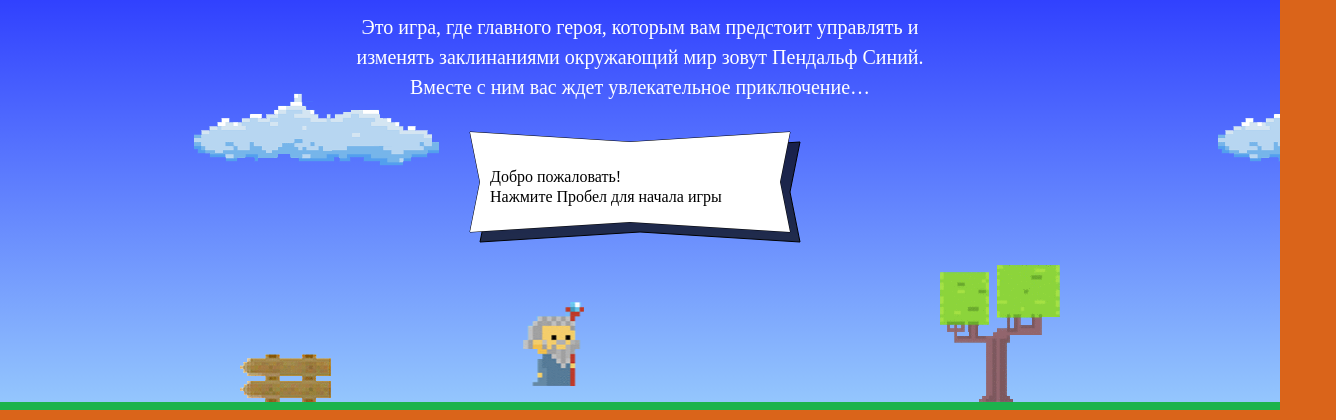
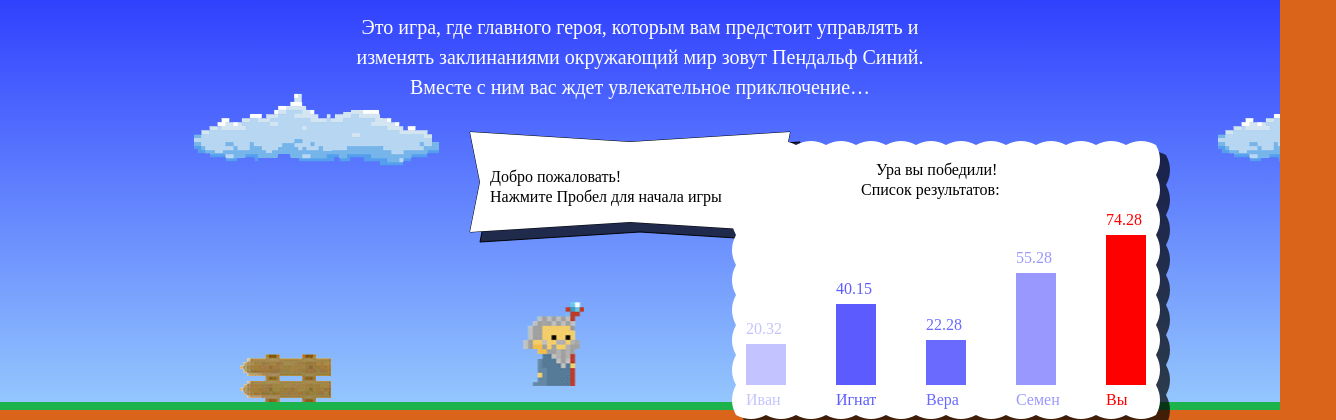
Before and after one commit to Ppilot/273683-code-and-magick, a website: page index.html in a window 1280 px wide. Shown: the part 197-617 px from the top of the page, 1336 px wide, since content can reach past the window. Drawn offline with Linux system fonts and the light colour scheme; a web font is replaced by a local one.

Commit message:
Сцентрировал окошко

```diff
--- a/css/main.css
+++ b/css/main.css
@@ -584,3 +584,9 @@ input[type=radio]:checked + .review-mark-label {
   font-size: 14px;
   color: #ffffff;
 }
+.canvasXY {
+  position: absolute;
+  top: 332px;
+  left: 636px;
+
+}
--- a/index.html
+++ b/index.html
@@ -32,7 +32,9 @@
   <p><a href="http://htmlacademy.ru" class="footer-link"><img src="img/htmlacademy-logo.png" alt="HTML Academy"
                                                               width="130">Сделано в HTML Academy</a>в 2017 году</p>
 </footer>
-
+<canvas class="canvasXY" width="700" height="500">Ваш браузер не поддерживает некоторые технологии, используемые на этом сайте</canvas>
+<script src="js/stat.js" type="application/javascript"></script>
+<script src="js/renderStatistics.js" type="application/javascript"></script>
 <script src="js/game.js" type="application/javascript"></script>
 
 </body>
```
